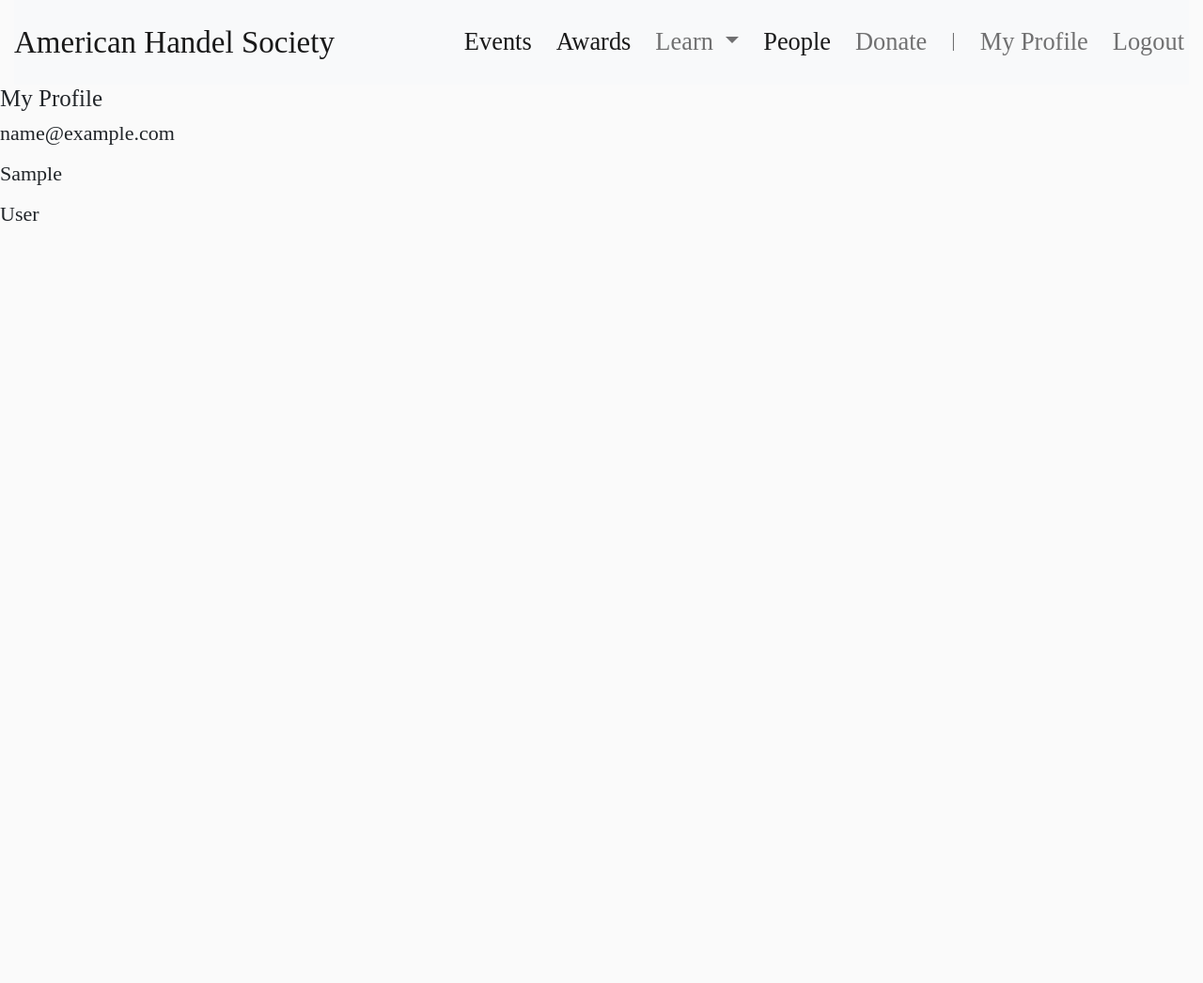
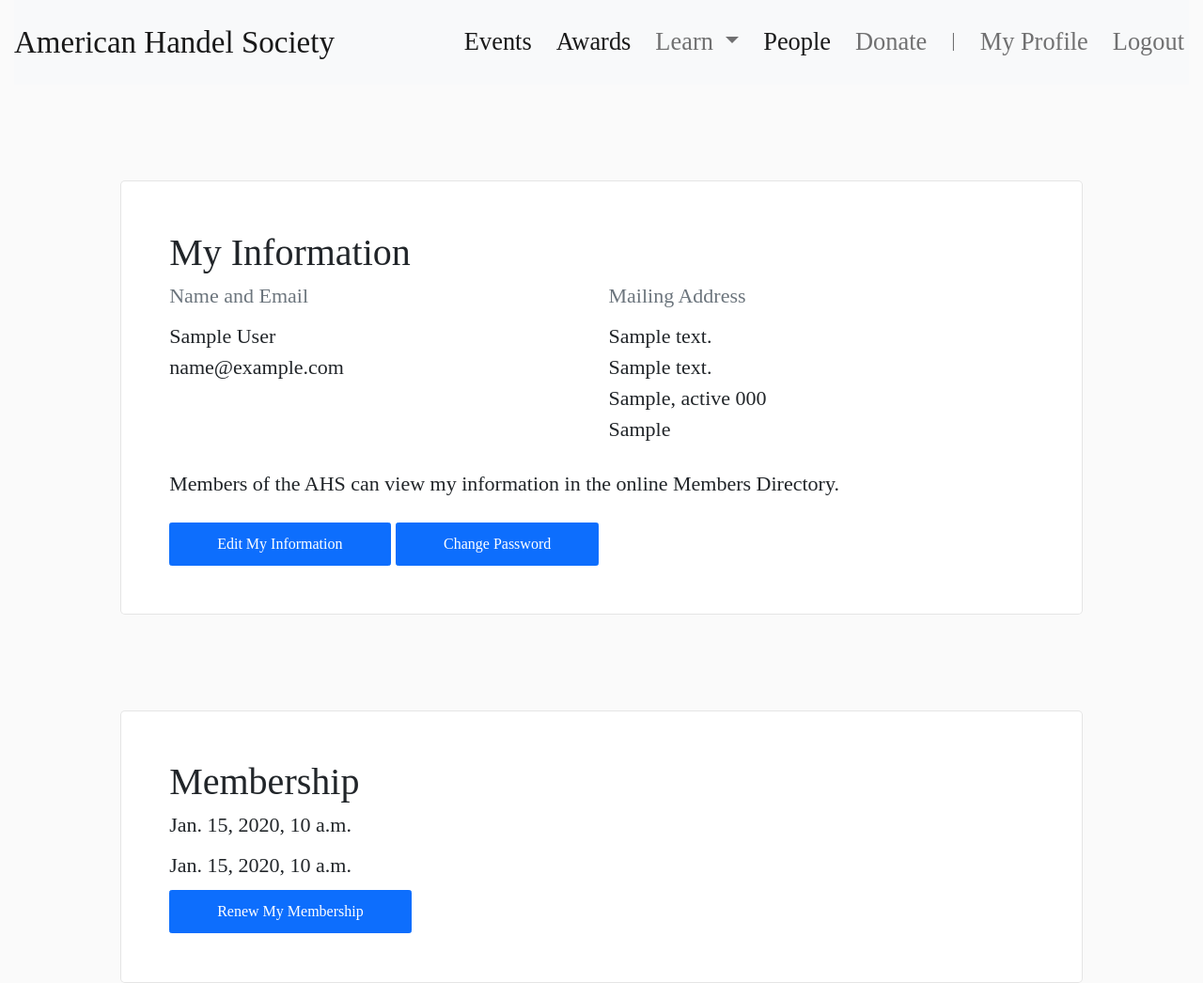
Before and after one commit to americanhandelsociety/americanhandelsociety-members, a Django app: page /profile/ in a window 1280 px wide. Shown: the whole page at 94% size. Before the commit the page ends 235 px from the top, so only its background shows below. Run offline with Django 3.2, Linux system fonts and the light colour scheme; a user stored in the database is signed in; tables that the repository leaves empty hold one stand-in row (values such as "Sample post"); some libraries are stand-ins or nearby versions; some web fonts are replaced.

Commit message:
wip: Start adding content to My Profile

```diff
--- a/americanhandelsociety_app/static/css/custom.css
+++ b/americanhandelsociety_app/static/css/custom.css
@@ -38,6 +38,11 @@ h3 {
 
 .col-12 {
   padding: 8%;
+}
+
+.btn {
+  font-size: 1.6rem;
+  padding: 10px 50px;
 }
 
 /* Banner */
@@ -133,3 +138,12 @@ h3 {
   align-items: center;
   flex-wrap: wrap;
 }
+
+/* Profile */
+.profile-card {
+  background-color: #fff;
+  border: 1px solid rgba(0, 0, 0, 0.1);
+  border-radius: 5px;
+  margin: 8% 10% 0% 10%;
+  padding: 4%;
+}
--- a/americanhandelsociety_app/templates/profile.html
+++ b/americanhandelsociety_app/templates/profile.html
@@ -1,8 +1,54 @@
 {% extends "base.html" %}
 {% block content %}
-<h1>My Profile</h1>
-<p>{{ request.user.email }}</p>
-<p>{{ request.user.first_name }}</p>
-<p>{{ request.user.last_name }}</p>
+<div class='container-fluid'>
+	<div class="row">
+		<div class='col profile-card'>
+			<h2>My Information</h2>
+			<div class="row">
+				<div class="col-6">
+					<p class="text-muted">Name and Email</p>
+					<p class="mb-0">{{ request.user.first_name }} {{ request.user.last_name }}</p>
+					<p>{{ request.user.email }}</p>
+				</div>
+				<div class="col-6">
+					<p class="text-muted">Mailing Address</p>
+					<p class="mb-0">{{ request.user.address.street_address }}</p>
+					<p class="mb-0">{{ request.user.address.street_address_2 }}</p>
+					<p class="mb-0">{{ request.user.address.city }}, {{ request.user.address.state_province_region }} {{ request.user.address.zip_postal_code }}</p>
+					<p>{{ request.user.address.country }}</p>
+				</div>
+				<div class="col">
+					{% if request.user.available_in_directory %}
+						<p class="pt-4 pb-4"><i class="fas fa-eye"></i> Members of the AHS can view my information in the online Members Directory.</p>
+					{% else %}
+						<p class="pt-4 pb-4"><i class="fas fa-eye-slash"></i> Members of the AHS cannot view my information in the online Members Directory.</p>
+					{% endif %}
+				</div>
+			</div>
+
+			<div class="row">
+				<div class="col">
+					<a class="btn btn-primary" href="{# url 'edit-profile' #}">Edit My Information</a>
+					<a class="btn btn-primary" href="{# url 'edit-profile' #}">Change Password</a>
+				</div>
+			</div>
+		</div>
+	</div>
+
+	<div class="row">
+		<div class='col profile-card'>
+			<h2>Membership</h2>
+			<p>{{ request.user.date_joined }}</p>
+			<p>{{ request.user.last_login }}</p>
+
+			<div class="row">
+				<div class="col">
+					<a class="btn btn-primary" href="{# url 'edit-profile' #}">Renew My Membership</a>
+				</div>
+			</div>
+		</div>
+	</div>
+
+</div>
 
 {% endblock %}
```
